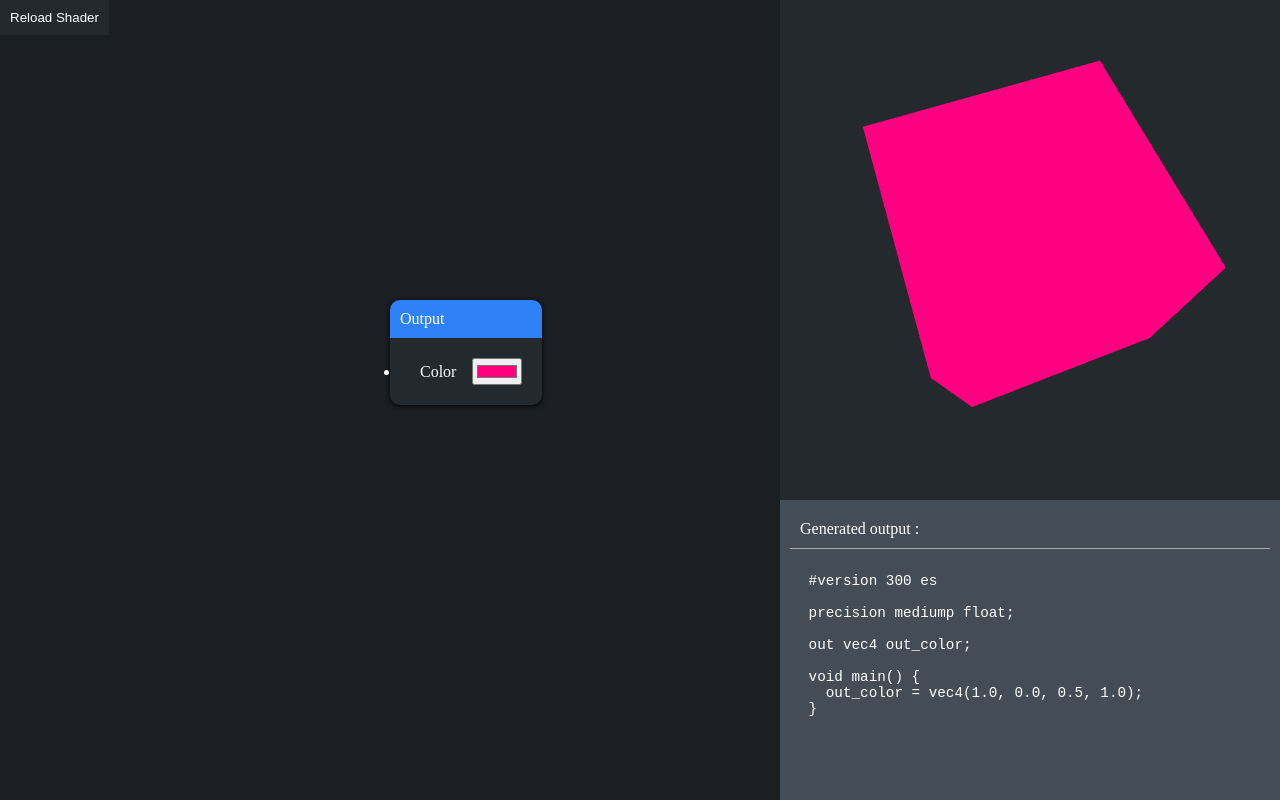
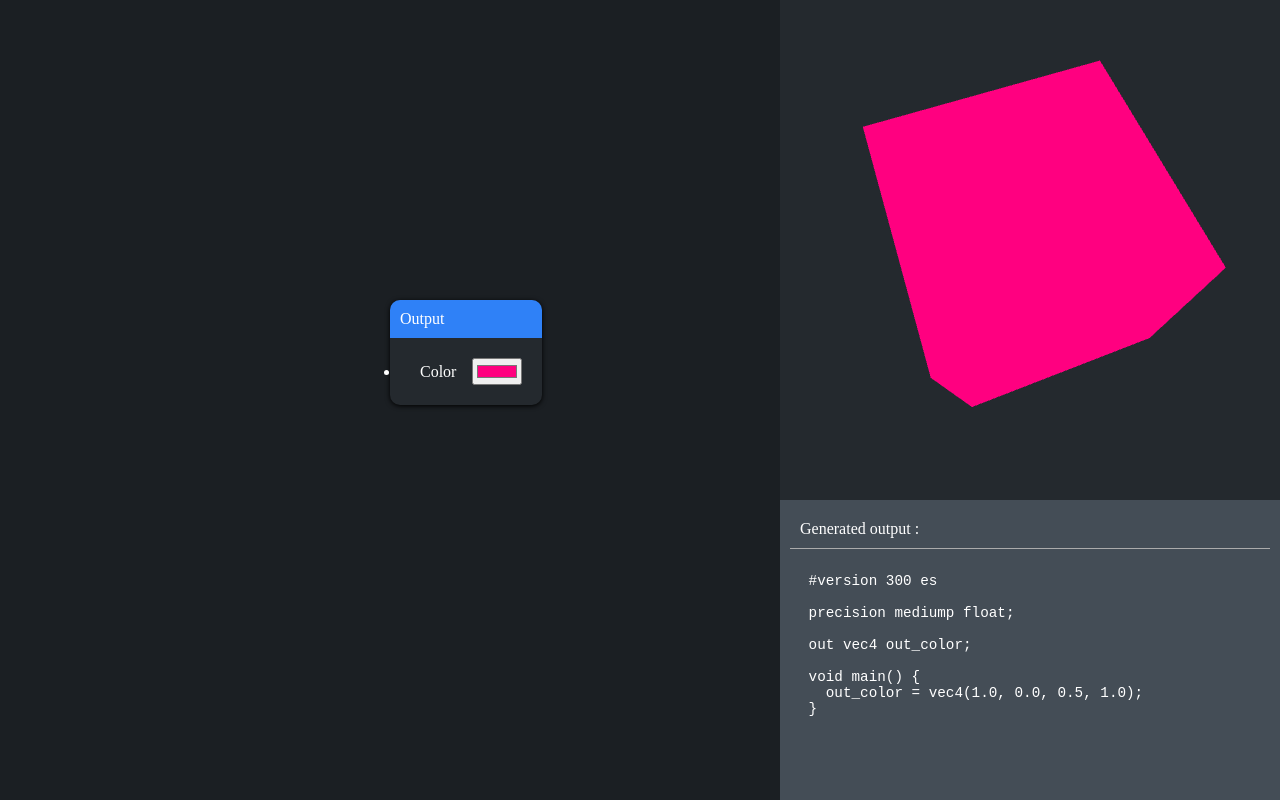
Before and after one commit to DaiF1/shader_editor, a website built with Vite: page index.html in a window 1280 px wide. Built offline with nearby package versions, Linux system fonts and the light colour scheme.

Commit message:
refacto: remove reload button

```diff
--- a/index.html
+++ b/index.html
@@ -8,7 +8,6 @@
   </head>
   <body>
     <div id="node-canvas">
-      <button id="reload">Reload Shader</button>
     </div>
     <div id="node-output">
       <canvas id="shader-output" width=500 height=500></canvas>
--- a/src/main.js
+++ b/src/main.js
@@ -15,8 +15,6 @@ void main() {
 const canvas = document.getElementById('shader-output');
 const gl = canvas.getContext('webgl2');
 const fragmentElt = document.getElementById('code-output');
-
-const reloadBtn = document.getElementById('reload');
 
 // Utils that create a webgl shader.
 function createShader(type, source) {
@@ -140,8 +138,6 @@ function main() {
         matrixLocation = gl.getUniformLocation(program, "u_matrix");
     };
 
-    reloadBtn.addEventListener("click", reloadProgram);
-
     let start = 0;
     requestAnimationFrame(drawScene);
 
```
